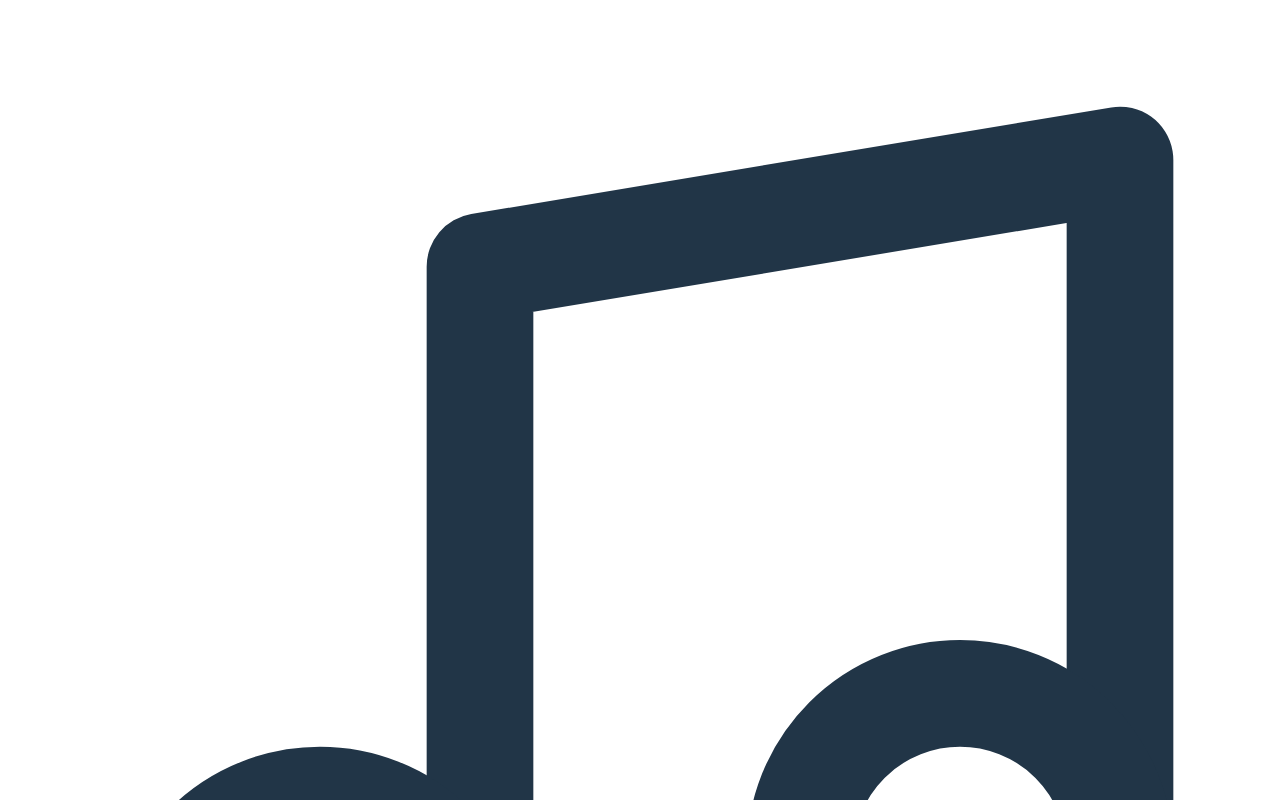
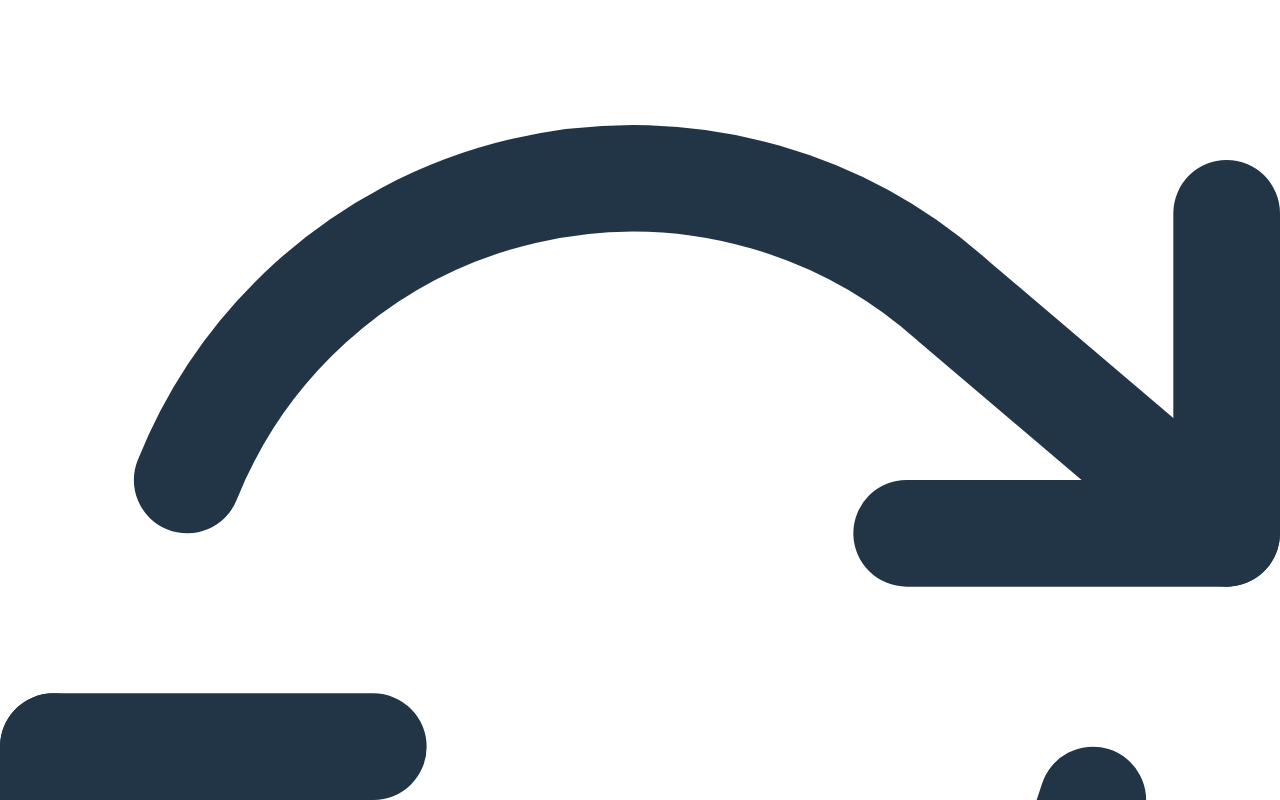
Before and after one commit to minhquivo/Floowy-frontend, a React (Vite) app: page /sync in a window 1280 px wide. Shown: the top 800 px of the page. Built offline with nearby package versions, Linux system fonts and the light colour scheme.

Commit message:
Fix some bugs

```diff
--- a/src/pages/SignIn.tsx
+++ b/src/pages/SignIn.tsx
@@ -11,6 +11,7 @@ const SignIn = () => {
     e.preventDefault();
     // Handle sign in logic here
     console.log("Sign in attempted with:", username, password);
+    navigate("/purpose");
   };
 
   return (
--- a/src/pages/Sync.tsx
+++ b/src/pages/Sync.tsx
@@ -179,9 +179,9 @@ const SyncPage: React.FC = () => {
             strokeLinejoin="round"
             className="h-20 w-20 text-green-500 mb-2"
           >
-            <path d="M9 18V5l12-2v13" />
-            <circle cx="6" cy="18" r="3" />
-            <circle cx="18" cy="16" r="3" />
+            <path d="M23 4v6h-6" />
+            <path d="M1 20v-6h6" />
+            <path d="M3.51 9a9 9 0 0 1 14.36-3.36L23 10M1 14l5.64 5.64A9 9 0 0 0 20.49 15" />
           </svg>
           <h1 className="mt-6 text-3xl font-bold text-center">
             Sync your data for better recommendations
```
